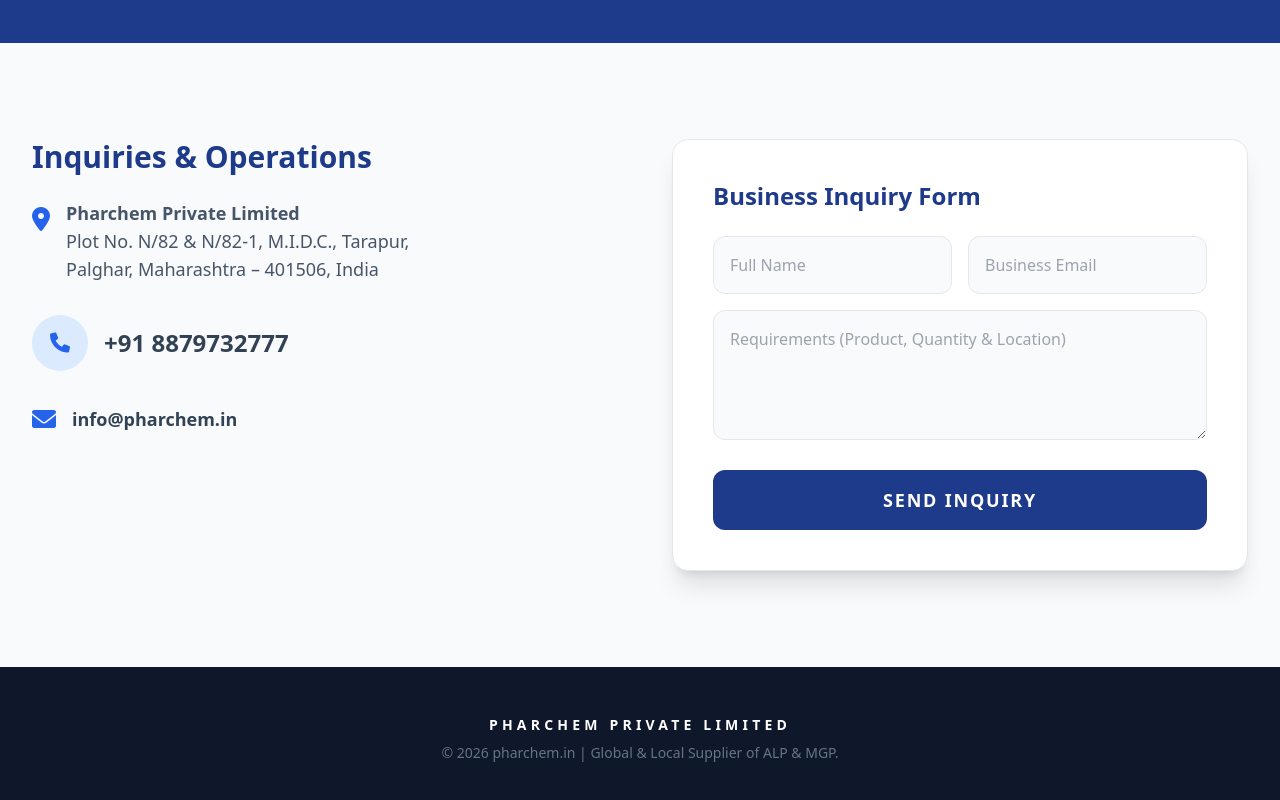
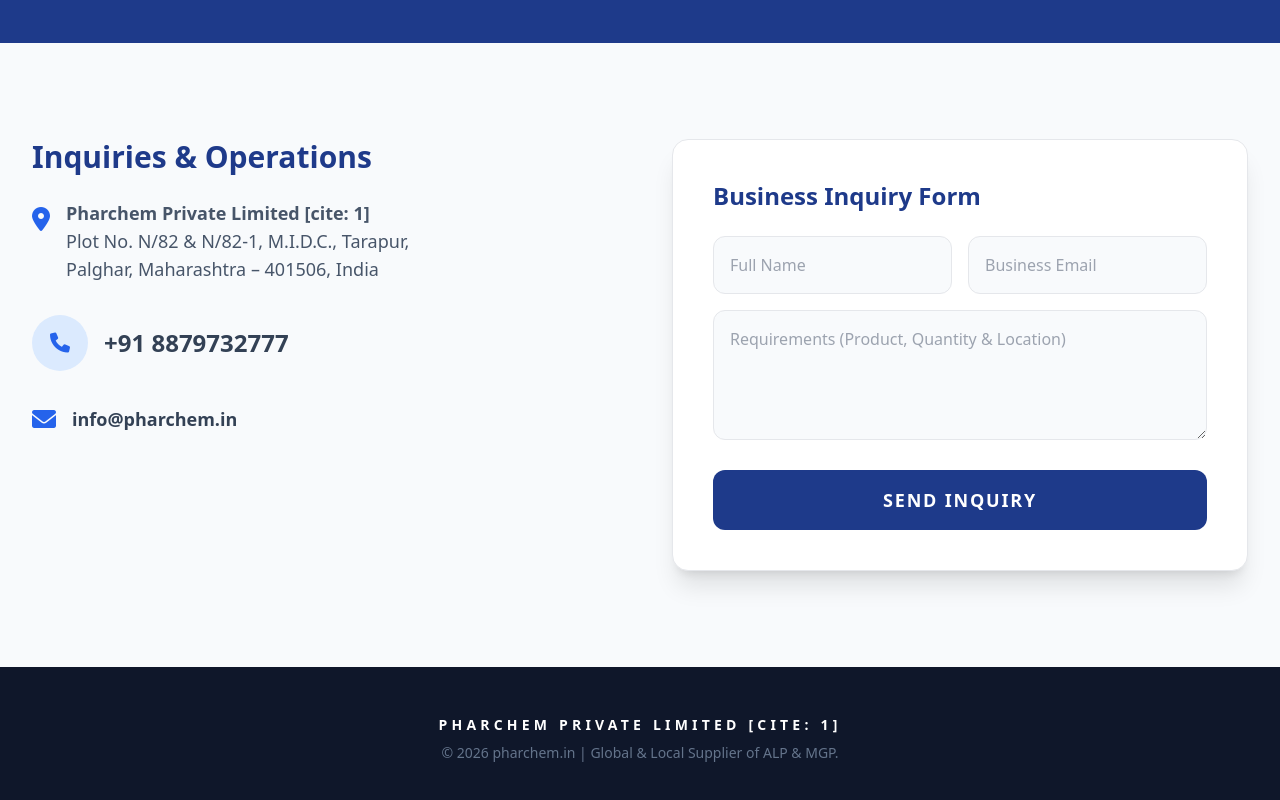
Before and after one commit to Pharchem/pharchem-website, a plain HTML site: page index.html in a window 1280 px wide. Shown: the part 2539-3339 px from the top of the page. Drawn offline with nearby package versions, Linux system fonts and the light colour scheme.

Commit message:
index.html

```diff
--- a/index.html
+++ b/index.html
@@ -22,10 +22,10 @@
         <div class="max-w-7xl mx-auto px-4 sm:px-6 lg:px-8">
             <div class="flex justify-between h-20">
                 <div class="flex items-center">
-                    <img src="logo.png" alt="Pharchem" class="h-14 w-auto" onerror="this.style.display='none'; this.nextElementSibling.style.display='flex';">
+                    <img src="logo.png" alt="Pharchem Private Limited" class="h-14 w-auto" onerror="this.style.display='none'; this.nextElementSibling.style.display='flex';">
                     <div class="hidden flex-col border-l-4 border-blue-600 pl-3">
                         <span class="text-2xl font-black text-blue-900 leading-none tracking-tighter uppercase">Pharchem</span>
-                        <span class="text-[10px] font-bold text-blue-600 tracking-[0.3em] uppercase">Private Limited</span>
+                        <span class="text-[10px] font-bold text-blue-600 tracking-[0.3em] uppercase">Private Limited [cite: 1, 2]</span>
                     </div>
                 </div>
                 <div class="hidden md:flex items-center space-x-8 text-sm font-semibold uppercase tracking-wider">
@@ -105,7 +105,7 @@
             <div class="grid md:grid-cols-2 gap-16 items-center">
                 <div>
                     <h2 class="text-3xl font-bold mb-6">Global & Local Supply Network</h2>
-                    <p class="text-blue-200 mb-8 leading-relaxed text-lg">From our state-of-the-art facility in Tarapur, Maharashtra, we maintain an efficient and robust supply chain. We supply our premium products locally across India and export globally to international hubs including **Dubai** and **Sri Lanka**.</p>
+                    <p class="text-blue-200 mb-8 leading-relaxed text-lg">From our state-of-the-art facility in Tarapur, Maharashtra, we maintain an efficient and robust supply chain. We supply our premium products locally across India and export globally to international hubs including Dubai and Sri Lanka.</p>
                     <div class="flex space-x-12 mb-12">
                         <div><span class="block text-4xl font-bold">35+</span><span class="text-xs uppercase tracking-widest text-blue-400">Years Experience</span></div>
                         <div><span class="block text-4xl font-bold">600+</span><span class="text-xs uppercase tracking-widest text-blue-400">MT Monthly Output</span></div>
@@ -131,7 +131,7 @@
                 </div>
                 <div class="bg-white p-2 rounded-2xl shadow-2xl">
                     <div class="map-container">
-                        <iframe src="https://maps.google.com/maps?q=Pharchem%20Private%20Limited,%20Tarapur%20MIDC,%20Maharashtra%20401506&t=&z=14&ie=UTF8&iwloc=&output=embed" allowfullscreen="" loading="lazy" referrerpolicy="no-referrer-when-downgrade"></iframe>
+                        <iframe src="https://www.google.com/maps/embed?pb=!1m18!1m12!1m3!1d3753.864757134812!2d72.73024887588365!3d19.803350228804683!2m3!1f0!2f0!3f0!3m2!1i1024!2i768!4f13.1!3m3!1m2!1s0x3be71ec500000001%3A0x8e8751792695c02!2sPharchem%20Pvt.%20Ltd.!5e0!3m2!1sen!2sin!4v1711883500000!5m2!1sen!2sin" allowfullscreen="" loading="lazy" referrerpolicy="no-referrer-when-downgrade"></iframe>
                     </div>
                 </div>
             </div>
@@ -146,7 +146,7 @@
                     <div class="space-y-8">
                         <div class="flex items-start space-x-4">
                             <i class="fas fa-map-marker-alt text-blue-600 text-2xl mt-1"></i>
-                            <p class="text-slate-600 text-lg"><strong>Pharchem Private Limited</strong><br>Plot No. N/82 & N/82-1, M.I.D.C., Tarapur,<br>Palghar, Maharashtra – 401506, India</p>
+                            <p class="text-slate-600 text-lg"><strong>Pharchem Private Limited [cite: 1]</strong><br>Plot No. N/82 & N/82-1, M.I.D.C., Tarapur,<br>Palghar, Maharashtra – 401506, India</p>
                         </div>
                         <a href="tel:+918879732777" class="flex items-center space-x-4 hover:text-blue-600 transition group">
                             <div class="w-14 h-14 bg-blue-100 rounded-full flex items-center justify-center group-hover:bg-blue-600 transition">
@@ -174,7 +174,7 @@
     </section>
 
     <footer class="bg-slate-900 text-slate-500 py-12 text-center text-sm">
-        <p class="text-white font-bold mb-2 uppercase tracking-[0.3em]">Pharchem Private Limited</p>
+        <p class="text-white font-bold mb-2 uppercase tracking-[0.3em]">Pharchem Private Limited [cite: 1]</p>
         <p>© 2026 pharchem.in | Global & Local Supplier of ALP & MGP.</p>
     </footer>
 
```
